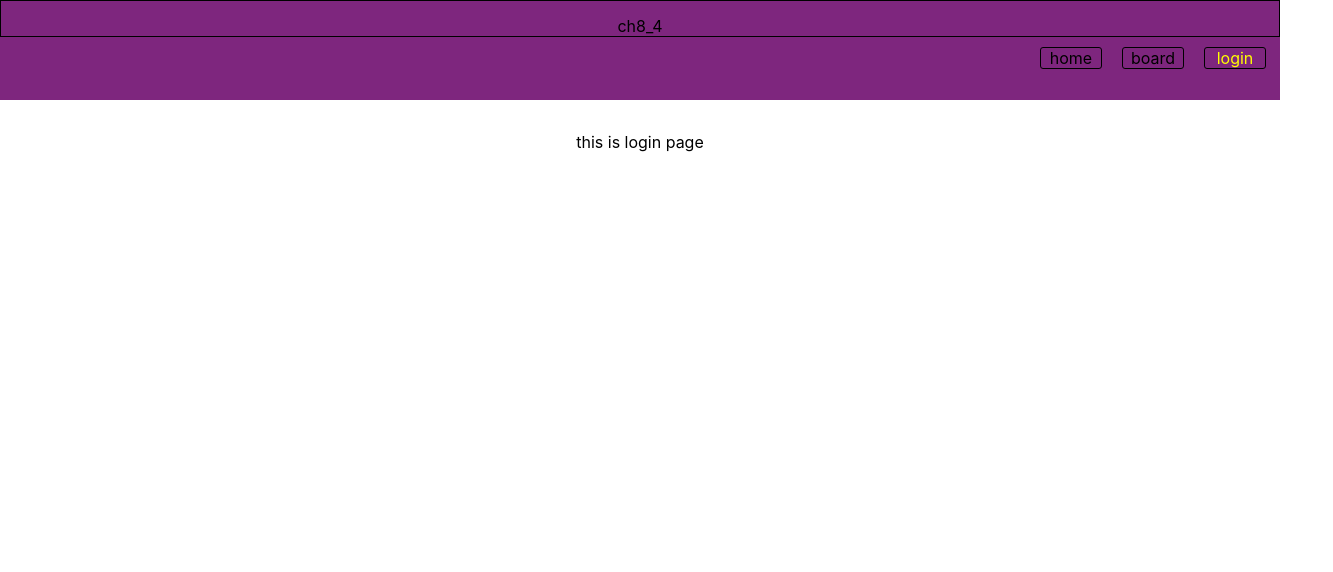
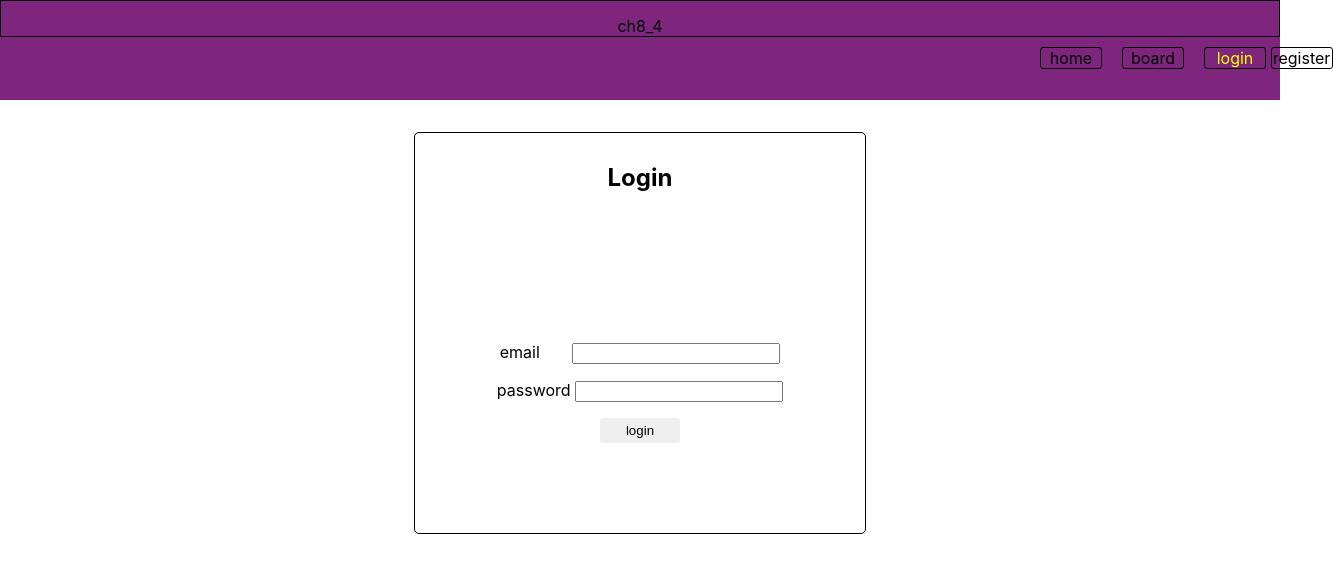
Before and after one commit to seohan1010/ch8_4_front, a React (Create React App) app: page /login in a window 1280 px wide. Shown: the top 572 px of the page, 1333 px wide, since content can reach past the window. Built offline with nearby package versions, Linux system fonts and the light colour scheme.

Commit message:
login authentication initiated

```diff
--- a/src/App.js
+++ b/src/App.js
@@ -44,10 +44,15 @@ const router = createBrowserRouter([
         element: <LoginPage />,
       },
       {
+        path: "/tests",
+        element: <Test />,
+      },
+      {
         path: "/board",
         element: <BoardPage />,
         loader: boardLoader,
       },
+
       { path: "/board/new", element: <NewBoardPage /> },
       {
         path: "/board/:bno",
--- /dev/null
+++ b/src/api/api.js
@@ -0,0 +1,60 @@
+const BASE_URL = "http://localhost";
+
+export const getBoard = async () => {
+  // await 안 붙여주면은 Promise객체를 반환 한다. ---> 버전에 따라 차이점이 있는거 같다. (확실한거는 아니다.)
+
+  const url = BASE_URL + "/board/board";
+  const obj = {
+    method: "GET",
+    headers: { "Content-Type": "application/json" },
+  };
+
+  const data = await fetch(url, obj);
+
+  try {
+    let { list, ph } = await data.json(); // 백엔드에서 map 형태로 데이터가 들어오므로
+    return list; // 안에있는 데이터를 꺼내서 반환한다.
+  } catch (err) {
+    return { message: "error occured" };
+  }
+};
+
+export const insertBoard = async (data) => {
+  console.log("data from api  : ", data.payload);
+  let sendData = data.payload;
+  console.log(
+    "insert board request has been arrived at api data is :",
+    sendData
+  );
+  // 아래의 코드를 상수로 선언해도 되는지를 모르겠다.
+  let response = await fetch(BASE_URL + "/board/board", {
+    method: "POST",
+    headers: { "Content-Type": "application/json" },
+    body: JSON.stringify(sendData),
+  });
+  console.log("insert status is : ", response.status);
+  if (!response.ok) {
+    let res = await response.json();
+    console.log(res);
+  }
+};
+
+export const updateBoard = async (data) => {
+  console.log("data from updateBoard api : ", data.payload);
+  const url = BASE_URL + "/board/board";
+  const obj = {
+    method: "PUT",
+    headers: { "Content-Type": "application/json" },
+    body: JSON.stringify(data.payload),
+  };
+
+  let response = await fetch(url, obj);
+  try {
+    let reqData = response.status;
+    console.log("update succeed : ", reqData);
+    return reqData;
+  } catch (err) {
+    console.log("update failed : ", response.status);
+    return response.status;
+  }
+};
--- a/src/components/login/Login.js
+++ b/src/components/login/Login.js
@@ -0,0 +1,98 @@
+import classes from "./Login.module.css";
+import { useRef, useState } from "react";
+import { redirect, useNavigate } from "react-router-dom";
+
+const Login = () => {
+  const navigate = useNavigate();
+
+  const emailRef = useRef();
+  const passwordRef = useRef();
+  const [message, setMessage] = useState("");
+  const [validated, setIsValidated] = useState("");
+
+  const isValid = (userInfo) => {
+    if (userInfo.email.trim().length === 0 || userInfo.email === undefined) {
+      alert("please enter valid email");
+      return false;
+    } else if (
+      userInfo.password.trim().length === 0 ||
+      userInfo.password === undefined
+    ) {
+      alert("pleasae enter valid password");
+      return false;
+    }
+    return true;
+  };
+
+  const login = async (userInfo) => {
+    setIsValidated(false);
+    const url = "http://localhost/login/login";
+    const obj = {
+      method: "POST",
+      headers: { "Content-Type": "application/json" },
+      body: JSON.stringify(userInfo),
+    };
+
+    const response = await fetch(url, obj);
+
+    if (response.ok) {
+      localStorage.setItem("email", userInfo.email);
+      console.log("email at localStoarage : ", localStorage.getItem("email"));
+      navigate("/");
+    } else {
+      setMessage("please check password and Id.");
+      setIsValidated(true);
+      return;
+    }
+  };
+
+  // this is for test
+
+  // this is for commit rollback test
+  const onClickHandler = () => {
+    const emailref = emailRef.current.value;
+    const passwordref = passwordRef.current.value;
+
+    const data = { email: emailref, password: passwordref };
+    const bool = isValid(data);
+    if (bool) {
+      login(data);
+    }
+
+    console.log(emailref, passwordref);
+  };
+
+  return (
+    <>
+      <div className={classes.login_wrap}>
+        <h3 className={classes.login_text}>Login</h3>
+        {<p style={{ marginTop: "30px" }}>{message}</p>}
+        <p style={{ marginTop: "150px", alignItems: "center" }}>
+          <label htmlFor="email">email </label>
+          <input
+            onClick={() => setMessage("")}
+            ref={emailRef}
+            className={classes.email_input}
+            style={{ marginLeft: "28px" }}
+            name="email"
+            type="text"
+          ></input>
+        </p>
+        <p>
+          <label htmlFor="password">password </label>
+          <input
+            ref={passwordRef}
+            className={classes.password_input}
+            name="password"
+            type="password"
+          ></input>
+        </p>
+        <button className={classes.login_button} onClick={onClickHandler}>
+          login
+        </button>
+      </div>
+    </>
+  );
+};
+
+export default Login;
--- a/src/components/login/Login.module.css
+++ b/src/components/login/Login.module.css
@@ -0,0 +1,32 @@
+.login_wrap {
+  margin: auto;
+  border: 1px solid black;
+  border-radius: 5px;
+  width: 450px;
+  height: 400px;
+}
+
+/* style={{ border: "1px solid black", width: "300px", margin: "auto",margin }} */
+.login_text {
+  width: 300px;
+  margin: auto;
+  margin-top: 30px;
+  font-size: 1.5rem;
+}
+
+.login_button {
+  border-style: none;
+  border-radius: 3px;
+  width: 80px;
+  height: 25px;
+}
+
+.email_input {
+  width: 200px;
+
+}
+
+.password_input {
+  width: 200px;
+
+}
--- a/src/components/navigation/Navigation.js
+++ b/src/components/navigation/Navigation.js
@@ -4,7 +4,7 @@ import { Link } from "react-router-dom";
 import { useState } from "react";
 
 const Navigation = () => {
-  const [isLoggedIn, setIsLoggedIn] = useState(true);
+  const [isLoggedIn, setIsLoggedIn] = useState(false);
 
   return (
     <>
@@ -22,13 +22,14 @@ const Navigation = () => {
             href={"/board"}
             content={"board"}
           />
-          {isLoggedIn ? (
+          {!isLoggedIn && (
             <List
               className={classes.li_third}
               href={"/login"}
               content={"login"}
             />
-          ) : (
+          )}{" "}
+          {!isLoggedIn && (
             <List
               className={classes.li_third}
               href={"/register"}
--- a/src/pages/LoginPage.js
+++ b/src/pages/LoginPage.js
@@ -1,7 +1,9 @@
+import Login from "../components/login/Login";
+
 const LoginPage = () => {
   return (
     <>
-      <div>this is login page</div>
+      <Login />
     </>
   );
 };
--- a/src/pages/Test.js
+++ b/src/pages/Test.js
@@ -1,7 +1,7 @@
 const Test = () => {
   return (
     <>
-      <div>
+      <div style={{ width: "700px", height: "500px", margin: "auto" }}>
         <input type="checkbox">this is for test</input>
       </div>
     </>
--- a/src/store/counter.js
+++ b/src/store/counter.js
@@ -1,30 +1,30 @@
-export const INCREMENT = "increment";
-export const DECREMENT = "decrement";
-export const INCREASE = "increase";
+// export const INCREMENT = "increment";
+// export const DECREMENT = "decrement";
+// export const INCREASE = "increase";
 
-const initialCounterState = { counter: 0 };
+// const initialCounterState = { counter: 0 };
 
-// 아래의 함수에서는 state를 직접적으로 변형할수 없다.
-const counterReducer = (state = initialCounterState, action) => {
-  if (action.type === INCREMENT) {
-    return {
-      counter: state.counter + 1,
-    };
-  }
+// // 아래의 함수에서는 state를 직접적으로 변형할수 없다.
+// const counterReducer = (state = initialCounterState, action) => {
+//   if (action.type === INCREMENT) {
+//     return {
+//       counter: state.counter + 1,
+//     };
+//   }
 
-  if (action.type === DECREMENT) {
-    return {
-      counter: state.counter - 1,
-    };
-  }
+//   if (action.type === DECREMENT) {
+//     return {
+//       counter: state.counter - 1,
+//     };
+//   }
 
-  if (action.type === INCREASE) {
-    return {
-      counter: state.counter + action.value,
-    };
-  }
+//   if (action.type === INCREASE) {
+//     return {
+//       counter: state.counter + action.value,
+//     };
+//   }
 
-  return state;
-};
+//   return state;
+// };
 
-export default counterReducer;
+// export default counterReducer;
--- a/src/store/index.js
+++ b/src/store/index.js
@@ -1,10 +1,60 @@
-import { createStore } from "redux";
+import { createStore, applyMiddleware } from "redux";
+import createSagaMiddleware from "@redux-saga/core";
 import { createSlice, configureStore, combineReducers } from "@reduxjs/toolkit";
-import counterReducer from './counter';
+import { getBoard, insertBoard, updateBoard } from "../api/api";
+import { put, takeEvery } from "redux-saga/effects";
 
+export const GET_BOARD_SUCCEED = "get_board_succeed";
+export const BOARD_FETCH_REQUESTED = "board_fetch_requested";
+export const BOARD_INSERT_REQUESTED = "board_insert_requested";
+export const BOARD_UPDATE_REQUESTED = "board_update_requested";
 
+function* getBoardAction() {
+  const boardData = yield getBoard(); // 여기서 데이터를 받아와야함.
+  console.log("boardData : ", boardData);
+  yield put({ type: GET_BOARD_SUCCEED, payload: boardData });
+}
 
-const store = createStore(counterReducer);
+function* boardInsertAction(payload) {
+  console.log("boardInsert Saga called and payload is : ", payload);
+  yield insertBoard(payload); // 데이터를 insert하고
+  const boardData = yield getBoard(); // 갱신된 데이터를 가지고 온다.
+  yield put({ type: BOARD_FETCH_REQUESTED, payload: boardData }); // 여기서 dispatch를 시켜주는거 같다.
+  // dispatch 할 타입을 put 안에 객체 형태로 넣어주는거 같다.
+}
 
+function* boardUpdateAction(payload) {
+  console.log("boardUpdateAction Saga called and payload is : " + payload);
+  yield updateBoard(payload); // request로 보낼 데이터를 선언해 주는 것을 잊지 말자
+}
 
+function* boardSaga() {
+  console.log("requested to rootsaga");
+  yield takeEvery(BOARD_FETCH_REQUESTED, getBoardAction);
+  yield takeEvery(BOARD_INSERT_REQUESTED, boardInsertAction);
+  yield takeEvery(BOARD_UPDATE_REQUESTED, boardUpdateAction);
+}
+
+const boardReducer = (state = { boardList: [] }, action) => {
+  switch (action.type) {
+    case GET_BOARD_SUCCEED:
+      console.log("log from board reducer get_board_succeed", state, action);
+      return { boardList: action.payload };
+    case BOARD_INSERT_REQUESTED:
+      console.log(
+        "log from board reducer board_insert_requested",
+        state,
+        action
+      );
+      return { status: 200 };
+    // case BOARD_UPDATE_REQUESTED:
+    //   console.log(BOARD_UPDATE_REQUESTED + " : ", action);
+    default:
+      return state;
+  }
+};
+
+const sagaMiddleware = createSagaMiddleware();
+const store = createStore(boardReducer, applyMiddleware(sagaMiddleware));
 export default store;
+sagaMiddleware.run(boardSaga);
```
Also changed, not shown: src/pages/HomePage.js (+55 -22 lines).
